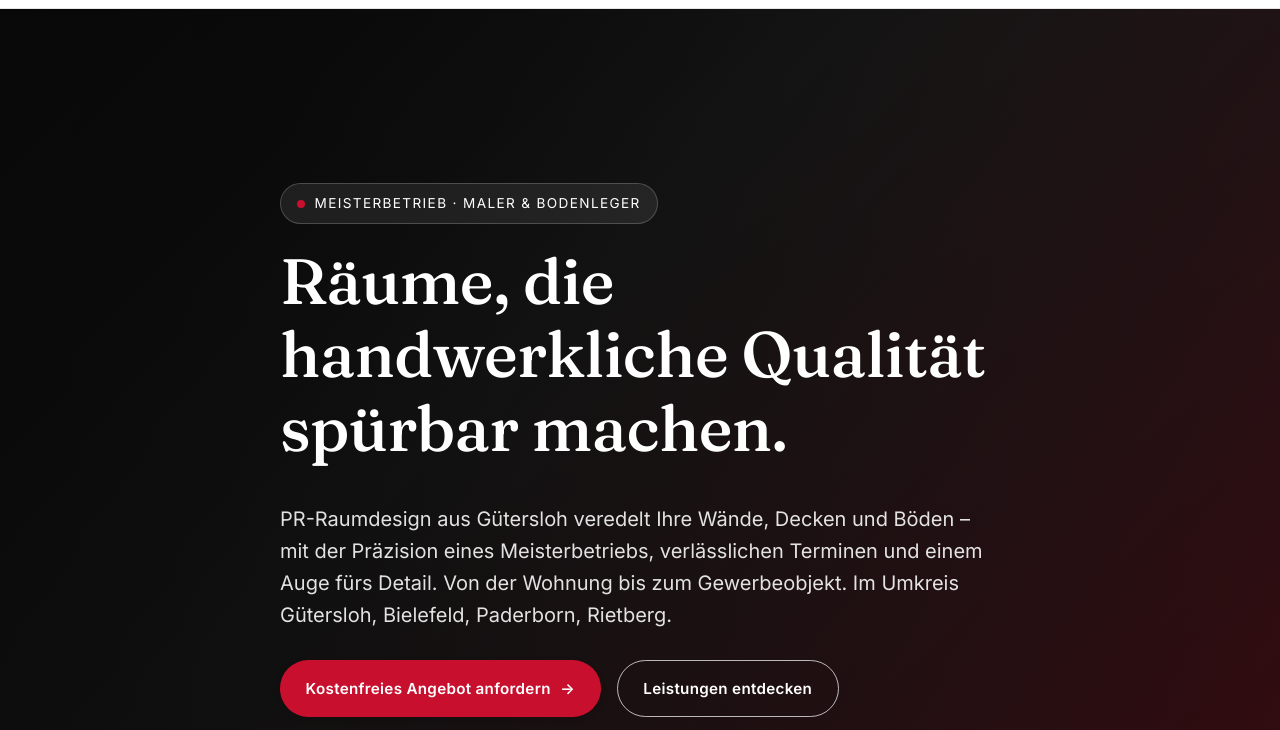
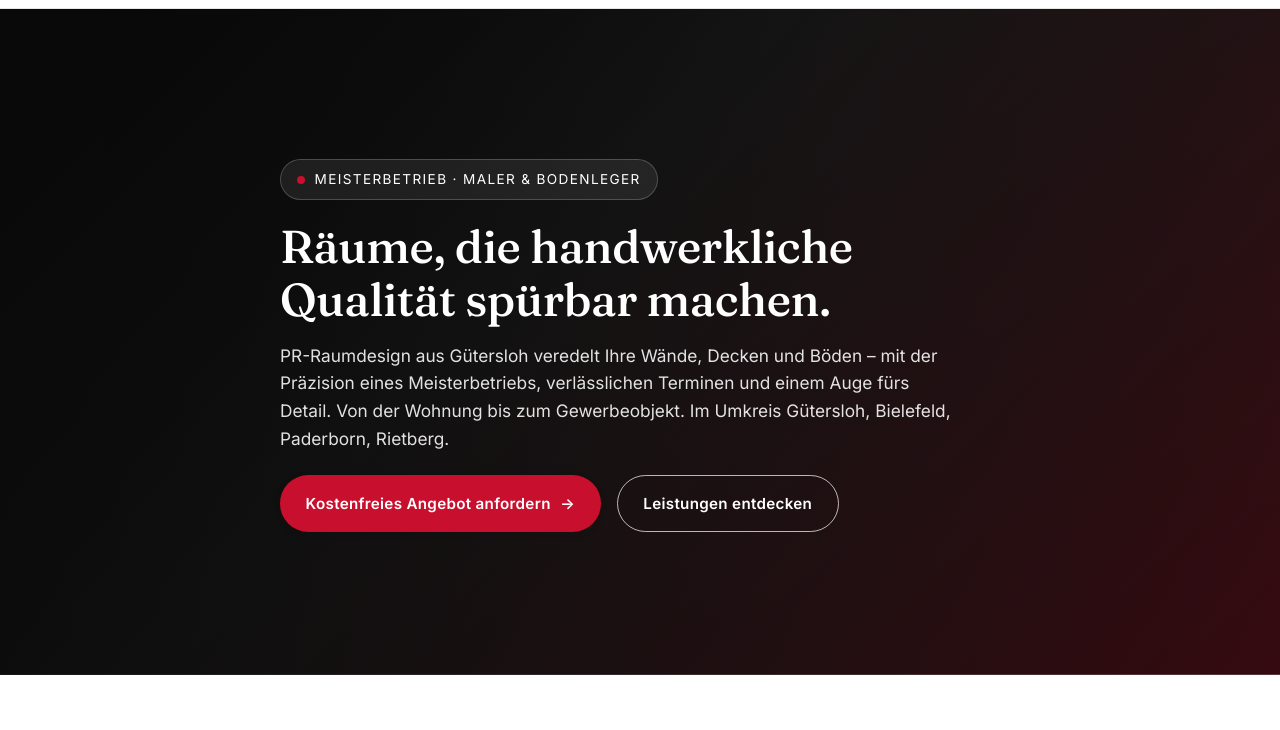
Before and after one commit to da77d/PR, a website: page index.html in a window 1280 px wide. Shown: the part 70-800 px from the top of the page. Drawn offline with Linux system fonts and the light colour scheme.

Commit message:
Add files via upload

```diff
--- a/styles.css
+++ b/styles.css
@@ -251,10 +251,10 @@ section { padding: var(--section-y) 0; }
     var(--hero-image, linear-gradient(135deg, #1a1a1a, #000000)) center/cover no-repeat;
   z-index: -1;
 }
-.hero-inner { color: #fff; padding: 4.5rem 0 3.5rem; max-width: 720px; }
-.hero h1 { color: #fff; }
-.hero p.lead { color: rgba(255,255,255,0.88); font-size: 1.25rem; }
-.hero .cta-row { display: flex; gap: 1rem; flex-wrap: wrap; margin-top: 1.8rem; }
+.hero-inner { color: #fff; padding: 3rem 0 2.5rem; max-width: 720px; }
+.hero h1 { color: #fff; font-size: clamp(2rem, 3.6vw, 3.1rem); margin-bottom: 1rem; }
+.hero p.lead { color: rgba(255,255,255,0.88); font-size: 1.08rem; }
+.hero .cta-row { display: flex; gap: 1rem; flex-wrap: wrap; margin-top: 1.4rem; }
 .hero-badge {
   display: inline-flex; align-items: center; gap: 0.6rem;
   background: rgba(255,255,255,0.08);
```
